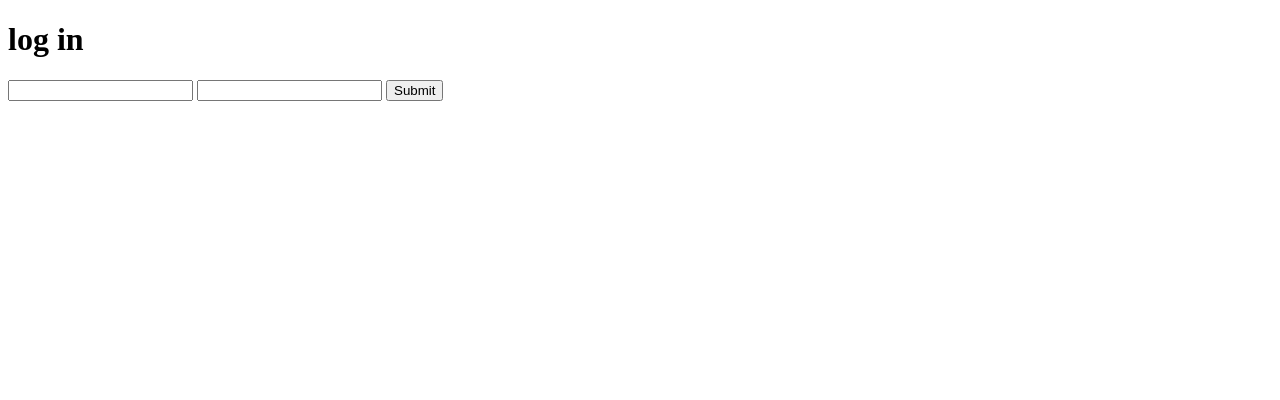
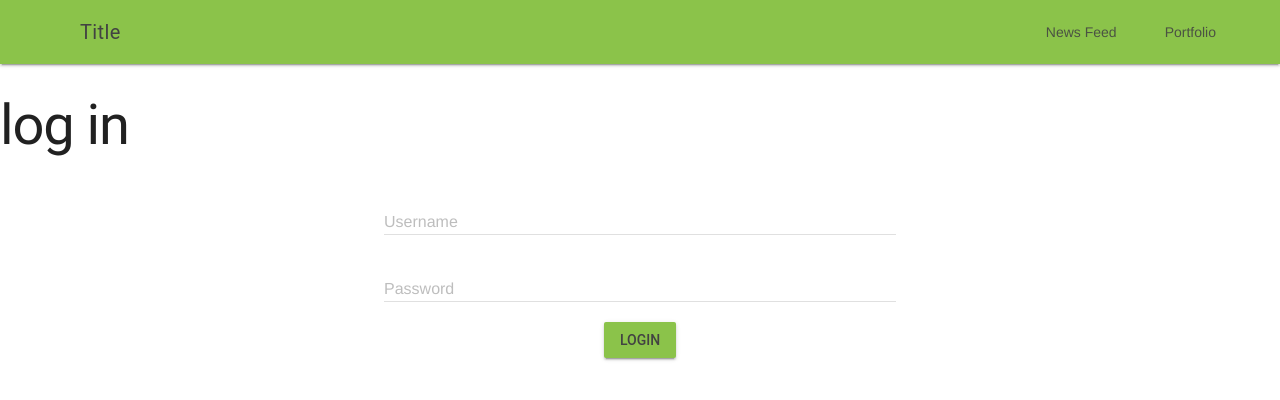
Before and after one commit to carsonwah/ying3006, a Flask app: template templates/login.html in a window 1280 px wide. Shown: the top 400 px of the page. Run offline with Flask 2, Linux system fonts and the light colour scheme; the template is opened without the code that fills it, so the values that code supplies are empty; some libraries are stand-ins or nearby versions.

Commit message:
add login style

```diff
--- a/app.py
+++ b/app.py
@@ -34,7 +34,7 @@ def login():
         print 'Initial prediction: ', session['prediction_indexes']
         return redirect(url_for('index'))
     else:
-        return render_template('login.html')
+        return render_template('login.html', user=false)
 
 @app.route('/logout')
 def logout():
--- a/templates/base.html
+++ b/templates/base.html
@@ -28,7 +28,9 @@
       <div class="mdl-layout__drawer">
         <span class="mdl-layout-title">Title</span>
         <nav class="mdl-navigation">
+          {% if user %}
           <a class="mdl-navigation__link" href="#"><i class="fa fa-user"></i> &nbsp; &nbsp;{{ user['username'] }}</a>
+          {% endif %}
           <a class="mdl-navigation__link" href="/">News Feed</a>
           <a class="mdl-navigation__link" href="/portfolio">Portfolio</a>
         </nav>
--- a/templates/login.html
+++ b/templates/login.html
@@ -1,15 +1,18 @@
-<!DOCTYPE html>
-<html>
-  <head>
-    <meta charset="utf-8">
-    <title>login</title>
-  </head>
-  <body>
-    <h1>log in</h1>
-    <form class="" action="/login" method="post">
-      <input type="text" name="username" value="">
-      <input type="password" name="password" value="">
-      <input type="submit" name="submit" value="Submit">
-    </form>
-  </body>
-</html>
+{% extends "base.html" %}
+
+{% block main %}
+<h1>log in</h1>
+<form class="" action="/login" method="post" style="text-align: center;">
+  <div class="mdl-textfield mdl-js-textfield" style="width:40%;">
+    <input class="mdl-textfield__input" name="username" type="text">
+    <label class="mdl-textfield__label">Username</label>
+  </div>
+  <br>
+  <div class="mdl-textfield mdl-js-textfield" style="width:40%;">
+    <input class="mdl-textfield__input" name="password" type="password">
+    <label class="mdl-textfield__label">Password</label>
+  </div>
+  <br>
+  <input type="submit" name="submit" value="Login" class="mdl-button mdl-js-button mdl-button--raised mdl-button--colored">
+</form>
+{% endblock %}
```
